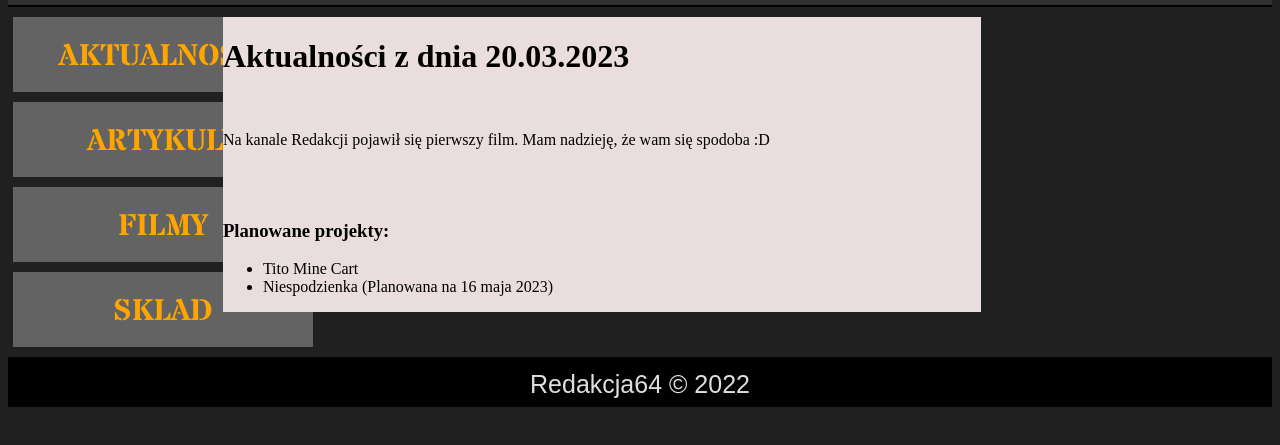
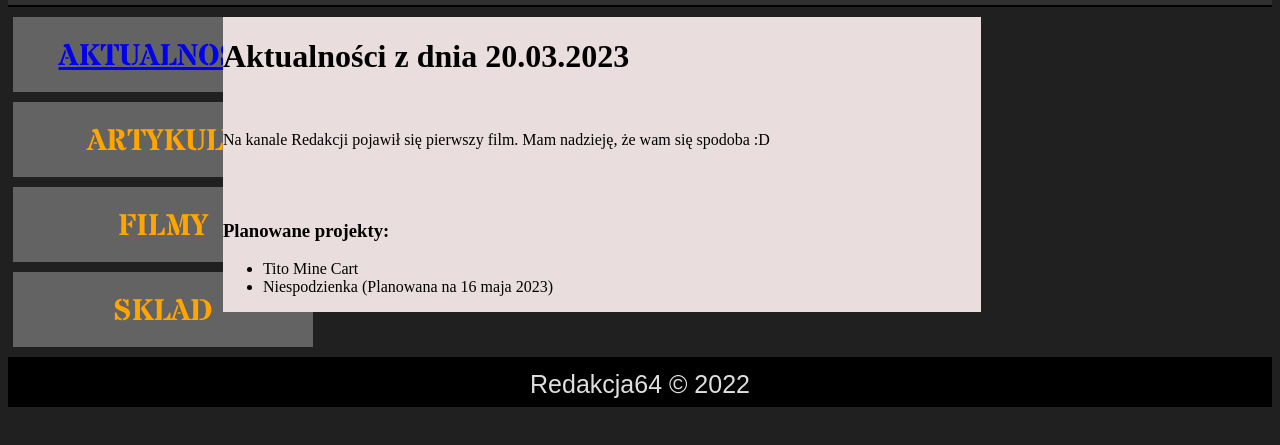
Before and after one commit to Zab00leq/Zab00leq.github.io, a plain HTML site: page newest.html in a window 1280 px wide. Shown: the part 223-668 px from the top of the page. Drawn offline with nearby package versions, Linux system fonts and the light colour scheme.

Commit message:
Update newest.html

```diff
--- a/newest.html
+++ b/newest.html
@@ -28,7 +28,7 @@
 <!-- Lewa część strony (Odnośniki) -->
 <div id="mid">
 <div id = "left">
-<div class = "choose"><div class="choose-content">AKTUALNOSCI</div></div>
+<div class = "choose"><div class="choose-content"><a href="newest.html">AKTUALNOSCI</a></div></div>
 <div class = "choose"><div class="choose-content">ARTYKULY</div></div>
 <div class = "choose"><div class="choose-content">FILMY</div></div>
 <div class = "choose"><div class="choose-content">SKLAD</div></div>
```
